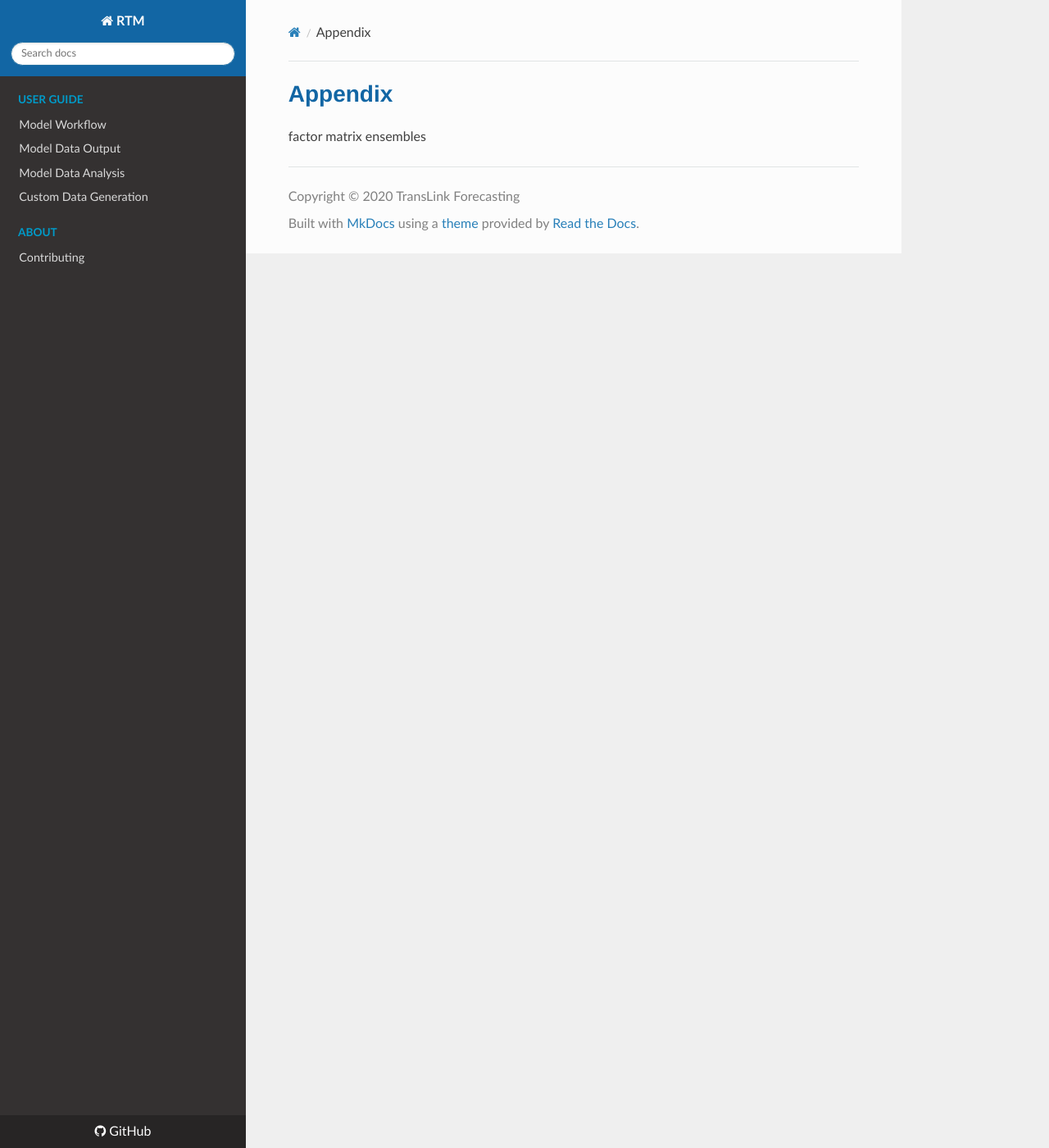
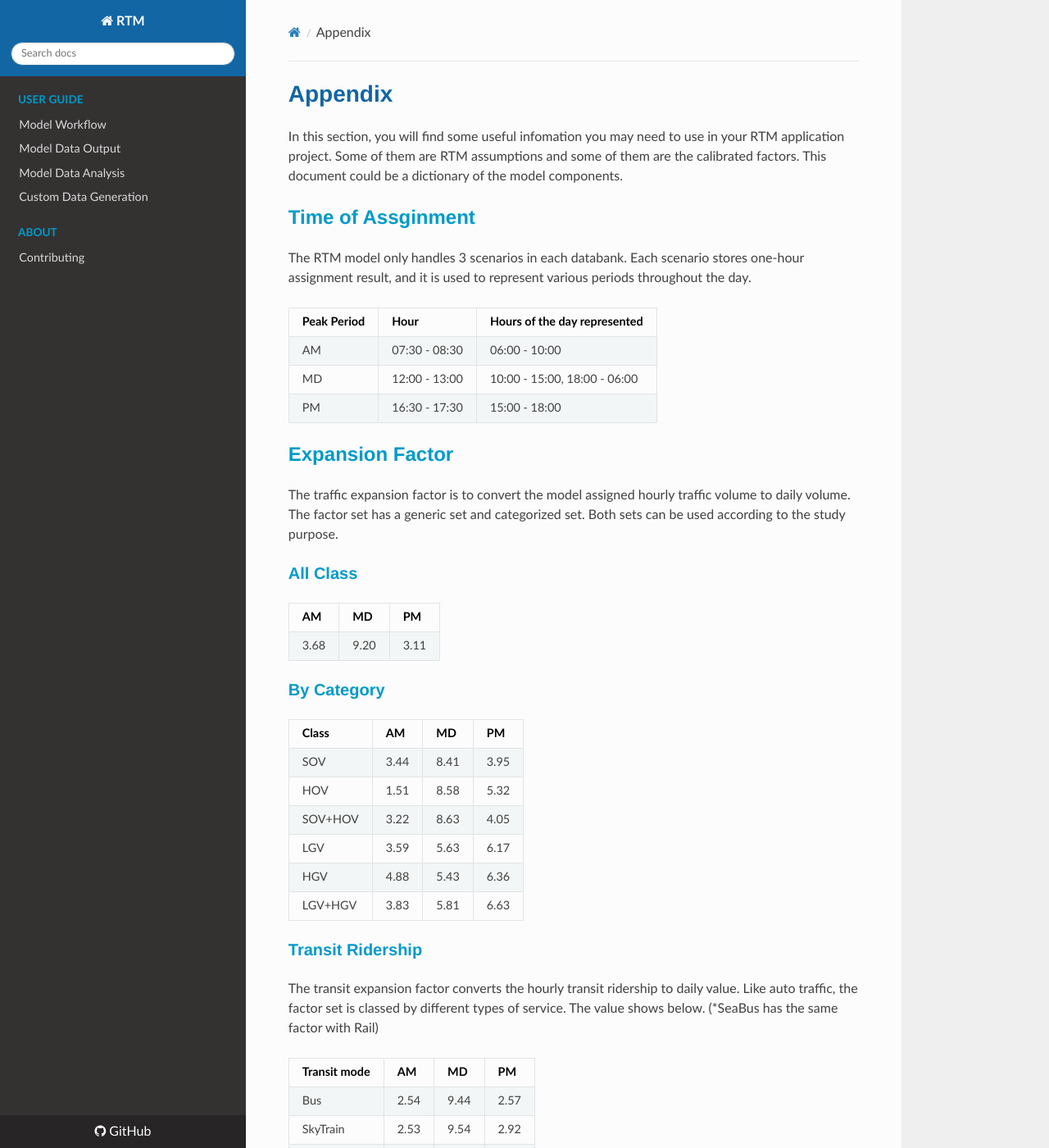
Before and after one commit to TransLinkForecasting/rtmdoc, an MkDocs documentation site: the page built from docs/appendix.md, in a window 1280 px wide and 1400 px high. Shown: the whole window at 82% size. Built offline with MkDocs 1.6.1, drawn with Linux system fonts in a browser that asks for light colours; nearby versions of some CDN libraries; some of the changed text lies outside the part shown.

Commit message:
Update appendix.md

```diff
--- a/docs/appendix.md
+++ b/docs/appendix.md
@@ -1,4 +1,43 @@
 # Appendix
-factor
+
+In this section, you will find some useful infomation you may need to use in your RTM application project. Some of them are RTM assumptions and some of them are the calibrated factors. This document could be a dictionary of the model components.
+
+## Time of Assginment
+
+The RTM model only handles 3 scenarios in each databank. Each scenario stores one-hour assignment result, and it is used to represent various periods throughout the day.
+
+Peak Period | Hour | Hours of the day represented
+----------- | ---- | ----------------------------
+AM | 07:30 - 08:30 | 06:00 - 10:00
+MD | 12:00 - 13:00 | 10:00 - 15:00, 18:00 - 06:00
+PM | 16:30 - 17:30 | 15:00 - 18:00
+
+
+## Expansion Factor
+The traffic expansion factor is to convert the model assigned hourly traffic volume to daily volume. The factor set has a generic set and categorized set. Both sets can be used according to the study purpose.
+### All Class
+AM | MD | PM
+-- | -- | --
+3.68 | 9.20 | 3.11
+
+### By Category
+Class | AM | MD | PM
+-- |-- | -- | --
+SOV | 3.44 | 8.41 | 3.95
+HOV | 1.51 | 8.58 | 5.32
+SOV+HOV | 3.22 | 8.63 | 4.05
+LGV | 3.59 | 5.63 | 6.17
+HGV | 4.88 | 5.43 | 6.36
+LGV+HGV | 3.83 | 5.81 | 6.63
+
+### Transit Ridership
+The transit expansion factor converts the hourly transit ridership to daily value. Like auto traffic, the factor set is classed by different types of service. The value shows below. (*SeaBus has the same factor with Rail)
+
+Transit mode | AM | MD | PM
+-- |-- | -- | --
+Bus | 2.54 | 9.44 | 2.57
+SkyTrain | 2.53 | 9.54 | 2.92
+WCE | 3.34 | - | 2.02
+
 matrix
 ensembles
```
